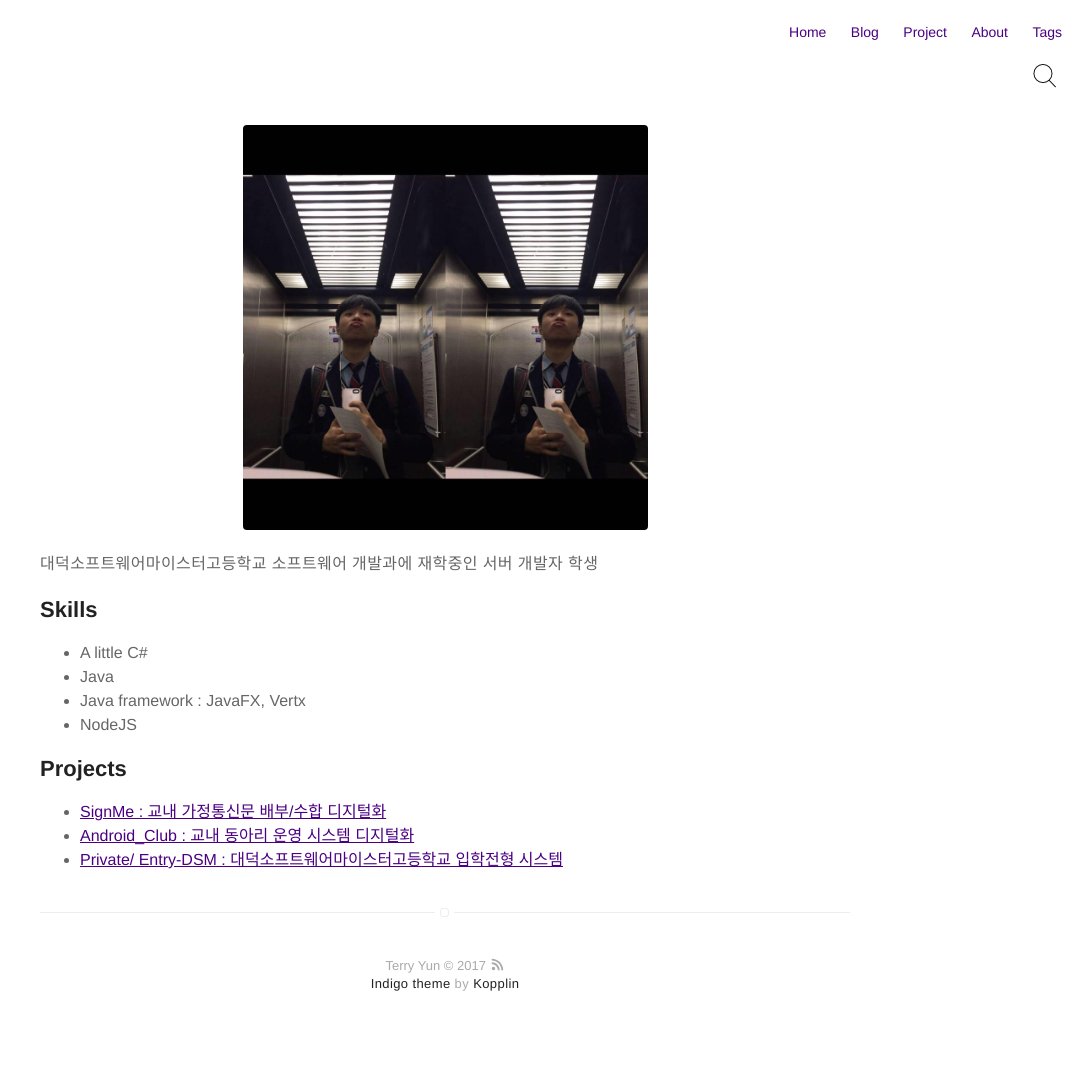
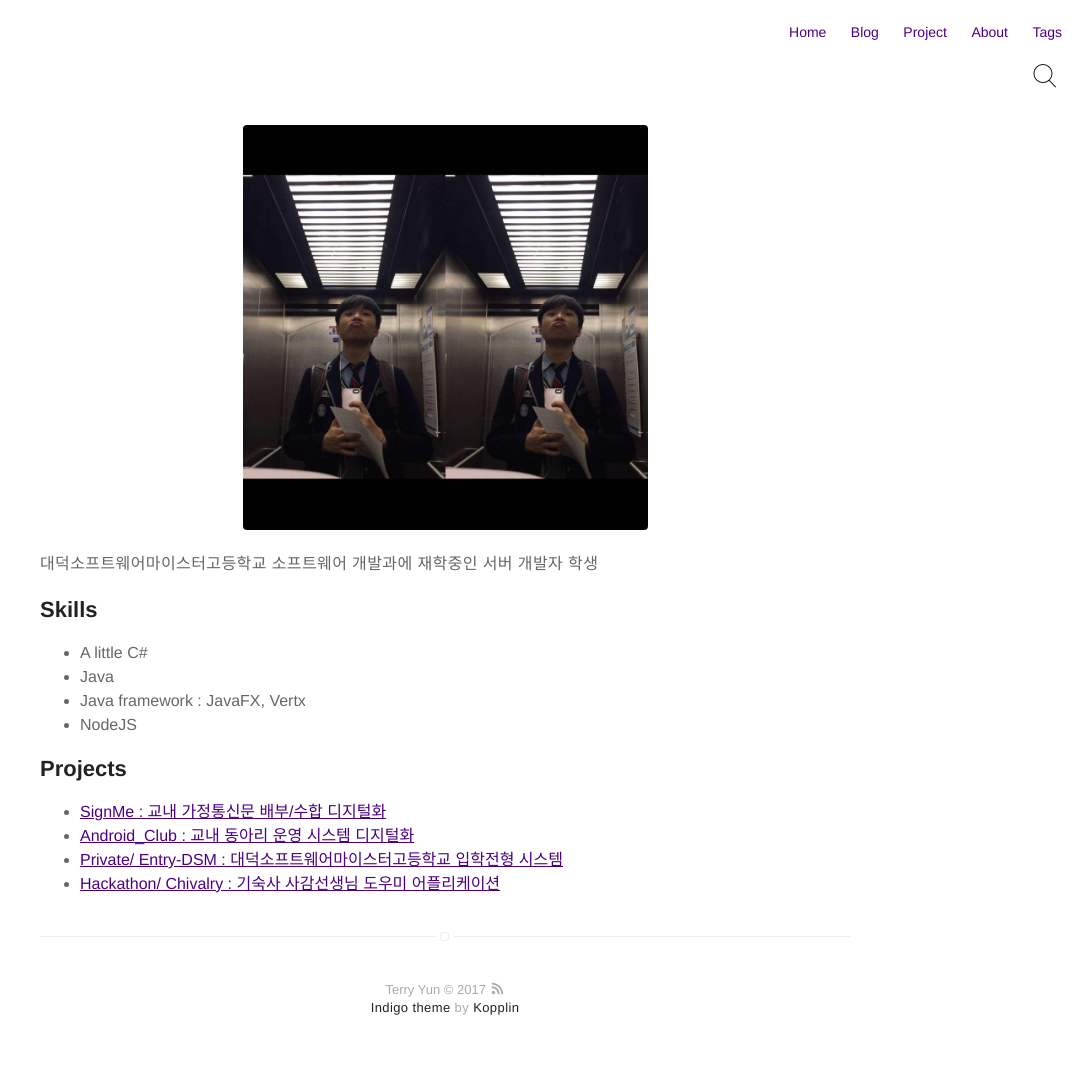
Before and after one commit to CHANMYUNG/nooheat.github.io, a Jekyll site: the page built from about.md, in a window 1280 px wide. Shown: the whole page, without its empty margins (195-1280 px from the left). Built offline with Jekyll 4.4.1, drawn with Linux system fonts in a browser that asks for light colours; before the commit the page ends 1055 px from its top, so only the background shows below that.

Commit message:
About 추가

```diff
--- a/about.md
+++ b/about.md
@@ -21,6 +21,7 @@ layout: page
 
 <ul>
 	<li><a href="https://github.com/Nooheat/SignMe">SignMe : 교내 가정통신문 배부/수합 디지털화</a></li>
-	<li><a href="https://github.com/Android_Club">Android_Club : 교내 동아리 운영 시스템 디지털화</a></li>
+	<li><a href="https://github.com/Nooheat/Android_Club">Android_Club : 교내 동아리 운영 시스템 디지털화</a></li>
 	<li><a href="https://github.com/Nooheat">Private/ Entry-DSM : 대덕소프트웨어마이스터고등학교 입학전형 시스템</a></li>
+	<li><a href="https://github.com/Nooheat/Sw-Camp-Hackathon-Chivalry">Hackathon/ Chivalry : 기숙사 사감선생님 도우미 어플리케이션</a></li>
 </ul>
```
